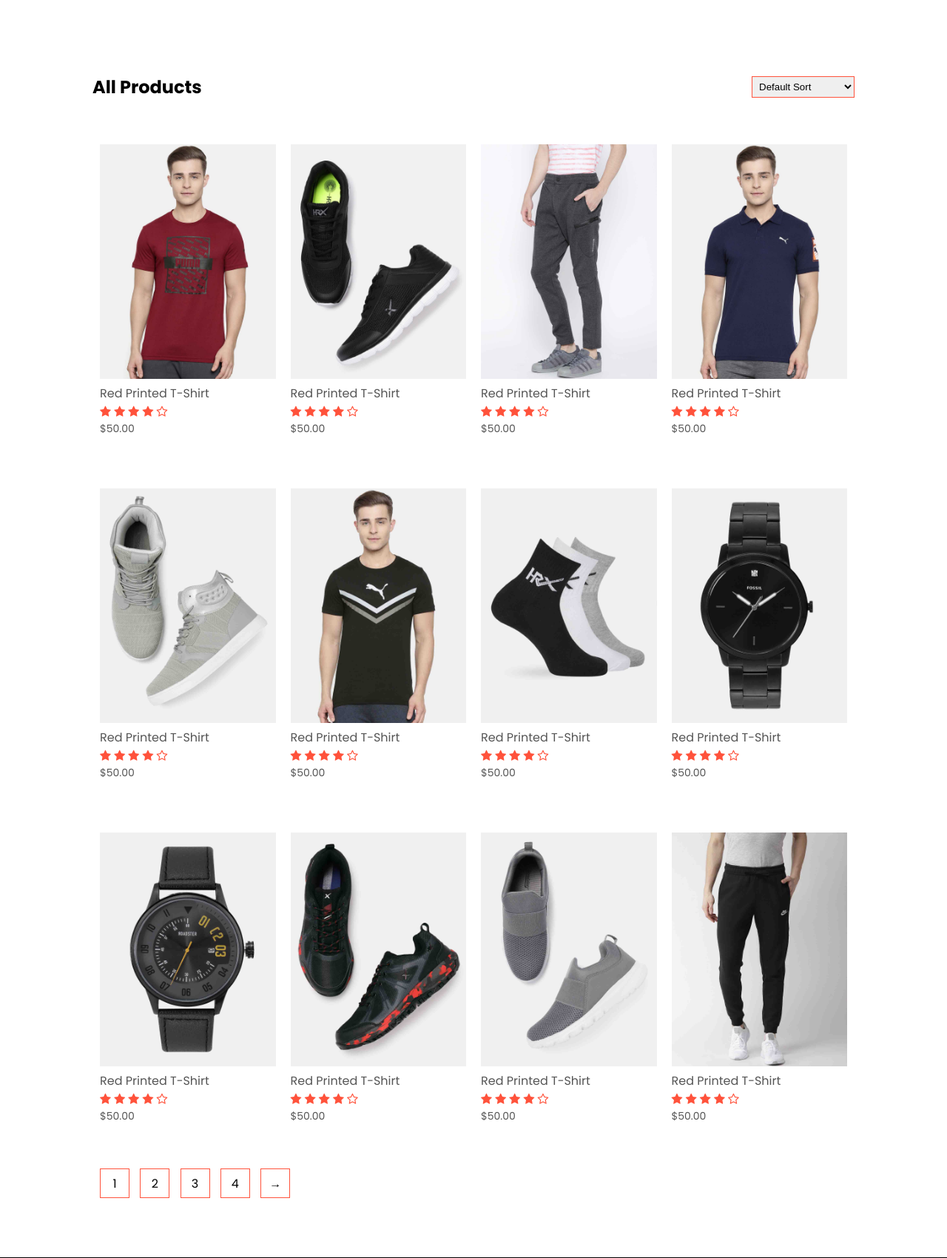
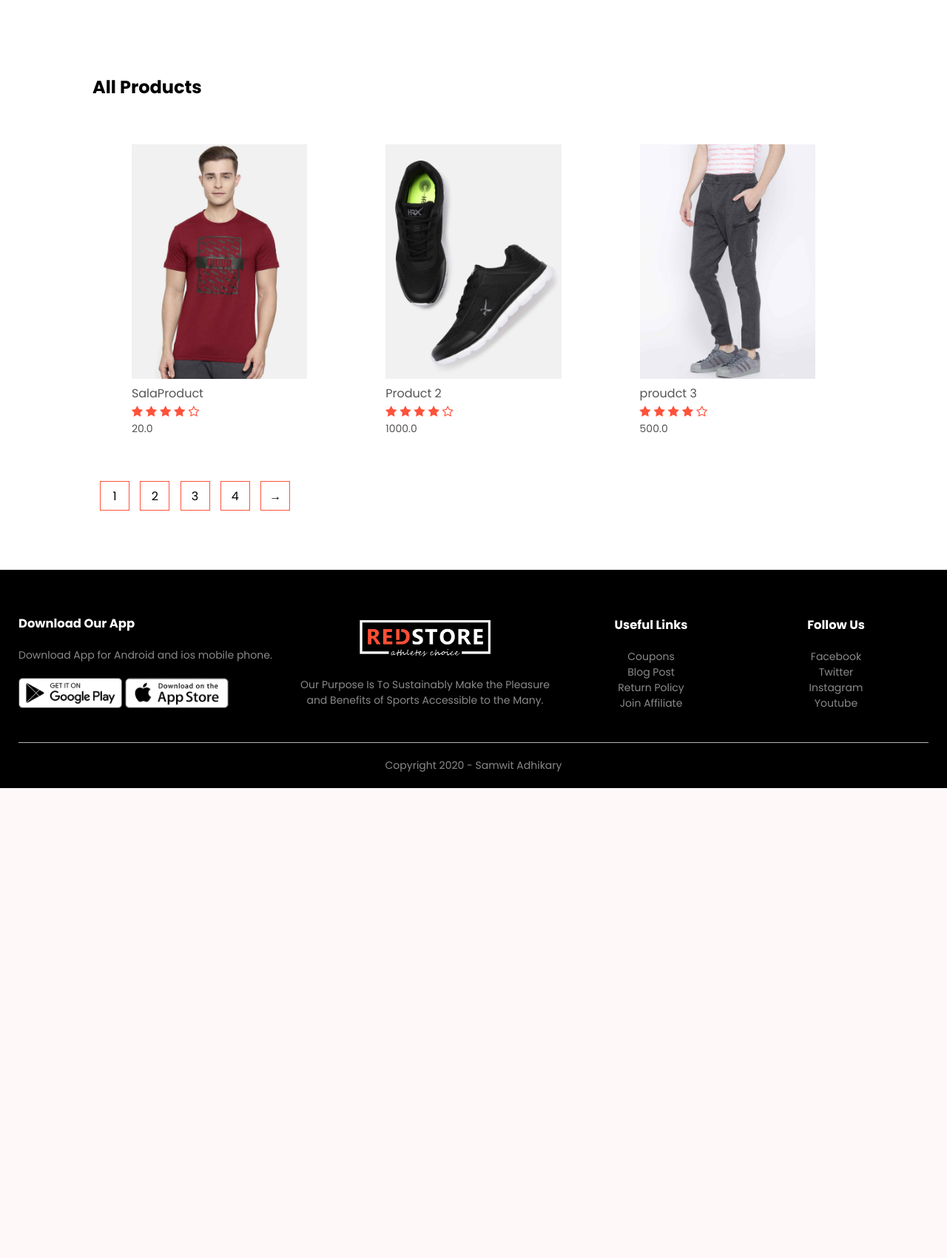
Before and after one commit to salahvk/Salakart, a Django app: page /product_list in a window 1280 px wide. Shown: the part 83-1783 px from the top of the page at 74% size. After the commit the page ends 1148 px from the top, so only its background shows below. Run offline with Django 5.2, Linux system fonts and the light colour scheme; data comes from the database, SQL or seed files in the repository; both versions use the stored data as it was after the commit.

Commit message:
chunks modified and product list updated

```diff
--- /dev/null
+++ b/products/templatetags/chunks.py
@@ -0,0 +1,8 @@
+from django import template
+
+register = template.Library()
+
+@register.filter(name='chunks')
+def chunks(listed_data, chunk_size):
+    for i in range(0, len(listed_data), chunk_size):
+        yield listed_data[i:i + chunk_size]
--- a/products/views.py
+++ b/products/views.py
@@ -1,12 +1,14 @@
 from django.shortcuts import render
-
+from .models import Product
 # Create your views here.
 
 def index(request) :
     return render(request,'index.html')
 
 def list_products(request) :
-    return render(request, 'products.html')
+    product_list = Product.objects.all()
+    context = {'products':product_list}
+    return render(request, 'products.html',context)
 
 def detail_product(request) :
     return render(request, 'product_detail.html')
--- a/templates/product_list.html
+++ b/templates/product_list.html
@@ -1,19 +1,15 @@
 {% load static %}
+{% load chunks %}
 <div class="small-container">
     <div class="row row-2">
         <h2>All Products</h2>
-            <select>
-                <option>Default Sort</option>
-                <option>Sort By Price</option>
-                <option>Sort By Popularity</option>
-                <option>Sort By Rating</option>
-                <option>Sort By Sale</option>
-            </select>
     </div>
+    {% for product_chunks in products|chunks:4 %}
     <div class="row">
+        {% for product in product_chunks %}
         <div class="col-4">
-                <a href="{% url 'detail_product' %}"><img src="{% static 'images/product-1.jpg' %}"></a>
-                <h4>Red Printed T-Shirt</h4>
+            <a><img src="{{ product.image.url }}"></a>
+            <h4>{{ product.name }}</h4>
             <div class="rating">
                 <i class="fa fa-star"></i>
                 <i class="fa fa-star"></i>
@@ -21,145 +17,13 @@
                 <i class="fa fa-star"></i>
                 <i class="fa fa-star-o"></i>
             </div>
-                <p>$50.00</p>
+            <p>{{ product.price }}</p>
         </div>
-            <div class="col-4">
-                <img src="{% static 'images/product-2.jpg' %}">
-                <h4>Red Printed T-Shirt</h4>
-                <div class="rating">
-                    <i class="fa fa-star"></i>
-                    <i class="fa fa-star"></i>
-                    <i class="fa fa-star"></i>
-                    <i class="fa fa-star"></i>
-                    <i class="fa fa-star-o"></i>
+        {% endfor %}
     </div>
-                <p>$50.00</p>
-            </div>
-            <div class="col-4">
-                <img src="{% static 'images/product-3.jpg' %}">
-                <h4>Red Printed T-Shirt</h4>
-                <div class="rating">
-                    <i class="fa fa-star"></i>
-                    <i class="fa fa-star"></i>
-                    <i class="fa fa-star"></i>
-                    <i class="fa fa-star"></i>
-                    <i class="fa fa-star-o"></i>
-                </div>
-                <p>$50.00</p>
-            </div>
-            <div class="col-4">
-                <img src="{% static 'images/product-4.jpg' %}">
-                <h4>Red Printed T-Shirt</h4>
-                <div class="rating">
-                    <i class="fa fa-star"></i>
-                    <i class="fa fa-star"></i>
-                    <i class="fa fa-star"></i>
-                    <i class="fa fa-star"></i>
-                    <i class="fa fa-star-o"></i>
-                </div>
-                <p>$50.00</p>
-            </div>
-        </div>
-        <div class="row">
-            <div class="col-4">
-                <img src="{% static 'images/product-5.jpg' %}">
-                <h4>Red Printed T-Shirt</h4>
-                <div class="rating">
-                    <i class="fa fa-star"></i>
-                    <i class="fa fa-star"></i>
-                    <i class="fa fa-star"></i>
-                    <i class="fa fa-star"></i>
-                    <i class="fa fa-star-o"></i>
-                </div>
-                <p>$50.00</p>
-            </div>
-            <div class="col-4">
-                <img src="{% static 'images/product-6.jpg' %}">
-                <h4>Red Printed T-Shirt</h4>
-                <div class="rating">
-                    <i class="fa fa-star"></i>
-                    <i class="fa fa-star"></i>
-                    <i class="fa fa-star"></i>
-                    <i class="fa fa-star"></i>
-                    <i class="fa fa-star-o"></i>
-                </div>
-                <p>$50.00</p>
-            </div>
-            <div class="col-4">
-                <img src="{% static 'images/product-7.jpg' %}">
-                <h4>Red Printed T-Shirt</h4>
-                <div class="rating">
-                    <i class="fa fa-star"></i>
-                    <i class="fa fa-star"></i>
-                    <i class="fa fa-star"></i>
-                    <i class="fa fa-star"></i>
-                    <i class="fa fa-star-o"></i>
-                </div>
-                <p>$50.00</p>
-            </div>
-            <div class="col-4">
-                <img src="{% static 'images/product-8.jpg' %}">
-                <h4>Red Printed T-Shirt</h4>
-                <div class="rating">
-                    <i class="fa fa-star"></i>
-                    <i class="fa fa-star"></i>
-                    <i class="fa fa-star"></i>
-                    <i class="fa fa-star"></i>
-                    <i class="fa fa-star-o"></i>
-                </div>
-                <p>$50.00</p>
-            </div>
-        </div>
-        <div class="row">
-            <div class="col-4">
-                <img src="{% static 'images/product-9.jpg' %}">
-                <h4>Red Printed T-Shirt</h4>
-                <div class="rating">
-                    <i class="fa fa-star"></i>
-                    <i class="fa fa-star"></i>
-                    <i class="fa fa-star"></i>
-                    <i class="fa fa-star"></i>
-                    <i class="fa fa-star-o"></i>
-                </div>
-                <p>$50.00</p>
-            </div>
-            <div class="col-4">
-                <img src="{% static 'images/product-10.jpg' %}">
-                <h4>Red Printed T-Shirt</h4>
-                <div class="rating">
-                    <i class="fa fa-star"></i>
-                    <i class="fa fa-star"></i>
-                    <i class="fa fa-star"></i>
-                    <i class="fa fa-star"></i>
-                    <i class="fa fa-star-o"></i>
-                </div>
-                <p>$50.00</p>
-            </div>
-            <div class="col-4">
-                <img src="{% static 'images/product-11.jpg' %}">
-                <h4>Red Printed T-Shirt</h4>
-                <div class="rating">
-                    <i class="fa fa-star"></i>
-                    <i class="fa fa-star"></i>
-                    <i class="fa fa-star"></i>
-                    <i class="fa fa-star"></i>
-                    <i class="fa fa-star-o"></i>
-                </div>
-                <p>$50.00</p>
-            </div>
-            <div class="col-4">
-                <img src="{% static 'images/product-12.jpg' %}">
-                <h4>Red Printed T-Shirt</h4>
-                <div class="rating">
-                    <i class="fa fa-star"></i>
-                    <i class="fa fa-star"></i>
-                    <i class="fa fa-star"></i>
-                    <i class="fa fa-star"></i>
-                    <i class="fa fa-star-o"></i>
-                </div>
-                <p>$50.00</p>
-            </div>
-        </div>
+    {% endfor %}
+
+
     <div class="page-btn">
         <span>1</span>
         <span>2</span>
```
Also changed, not shown: db.sqlite3, media/media/product-3.jpg (added), products/templatetags/__init__.py (added). Lines whose indentation alone changed are shown as unchanged.
